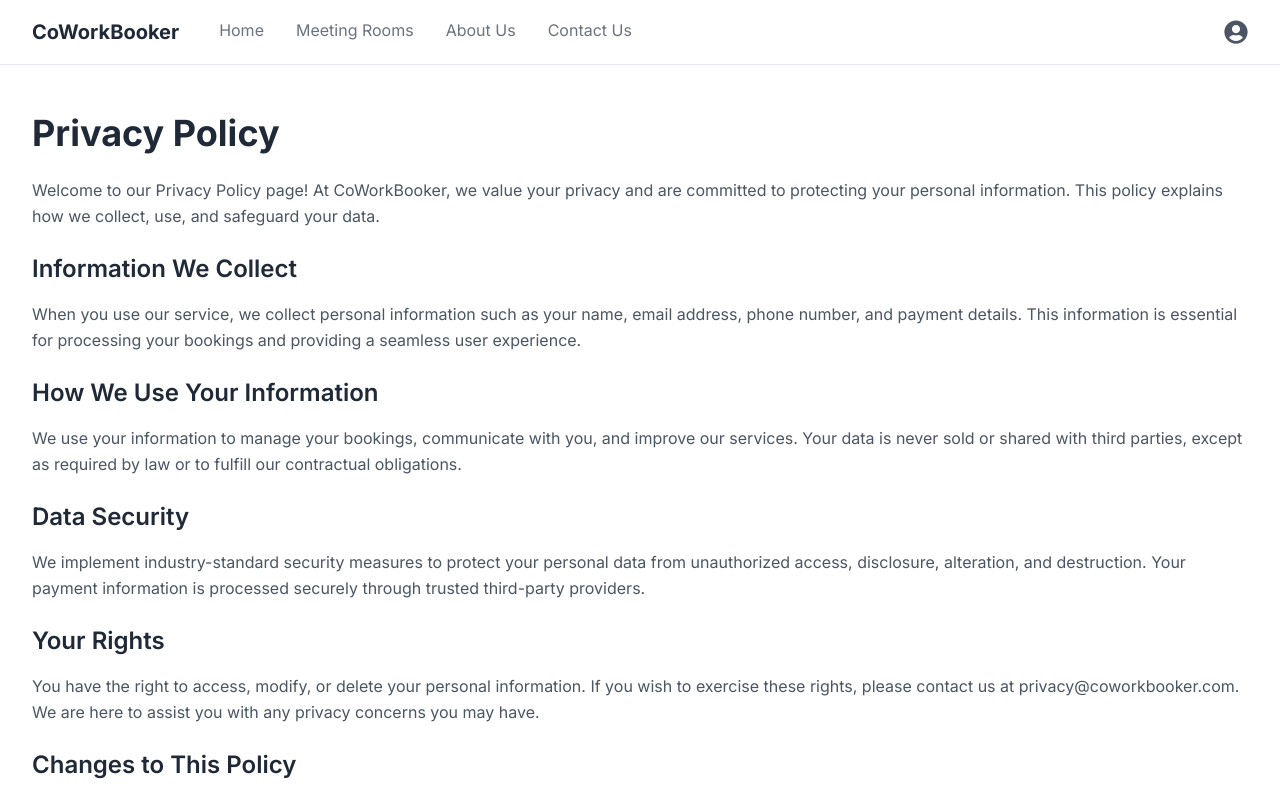
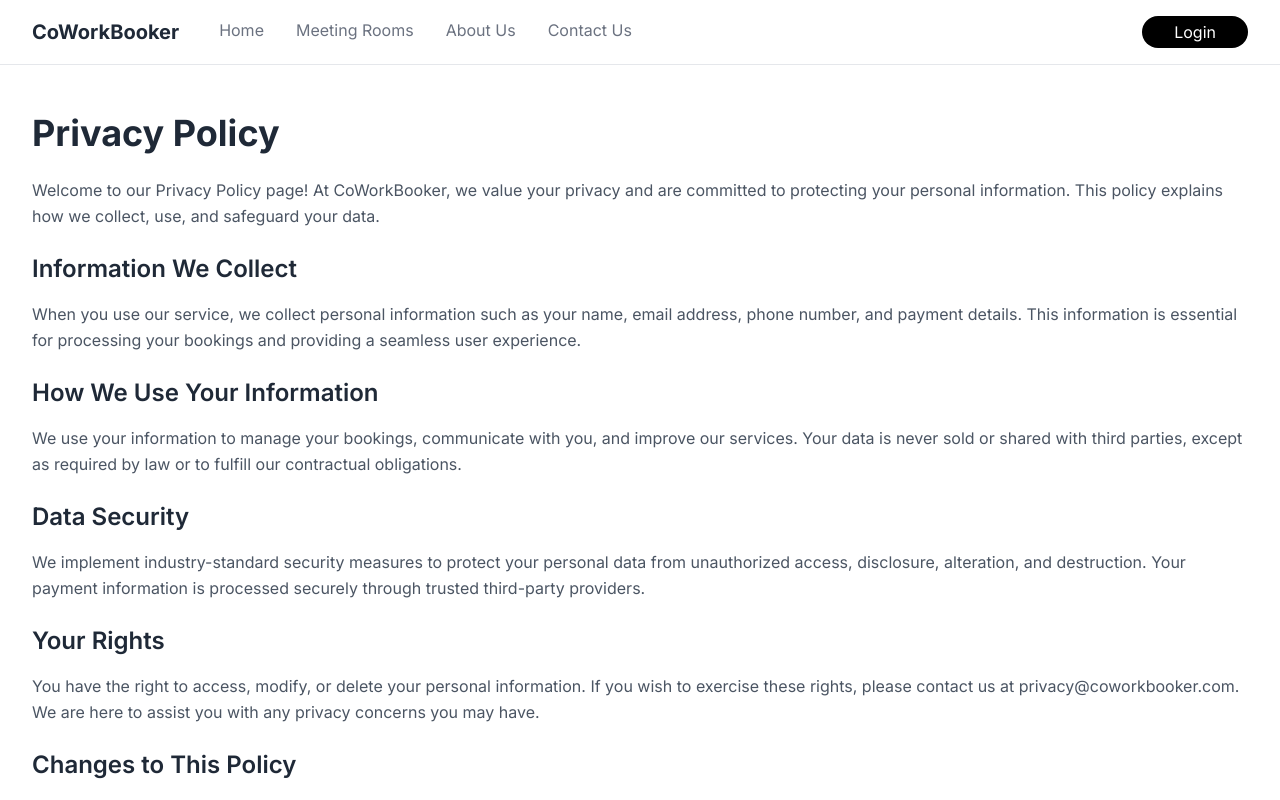
Before and after one commit to mdsejan/co-work-booker-client, a React (Vite) app: page /privacy-policy in a window 1280 px wide. Shown: the top 800 px of the page. Built offline with nearby package versions, Linux system fonts and the light colour scheme.

Commit message:
navlink by user role

```diff
--- a/src/components/Layouts/MainLayouts.tsx
+++ b/src/components/Layouts/MainLayouts.tsx
@@ -5,7 +5,7 @@
 const MainLayout = () => {
   return (
     <div className="">
-      <Navbar isAuthenticated={true} isAdmin={true} />
+      <Navbar />
       <Outlet></Outlet>
       <Footer></Footer>
     </div>
--- a/src/pages/shared/Navbar.tsx
+++ b/src/pages/shared/Navbar.tsx
@@ -2,20 +2,22 @@
 import { FaBars, FaTimes, FaUserCircle } from "react-icons/fa";
 import { Link, useLocation } from "react-router-dom";
 import { motion, useAnimation } from "framer-motion";
-import { useDispatch } from "react-redux";
-import { logout } from "@/redux/features/auth/authSlice";
+import { useDispatch, useSelector } from "react-redux";
+import {
+  logout,
+  selectCurrentUser,
+  useCurrentToken,
+} from "@/redux/features/auth/authSlice";
 
-interface NavbarProps {
-  isAuthenticated: boolean;
-  isAdmin: boolean;
-}
-
-const Navbar: React.FC<NavbarProps> = ({ isAuthenticated, isAdmin }) => {
+const Navbar: React.FC = () => {
   const [isOpen, setIsOpen] = useState(false);
   const [dropdownOpen, setDropdownOpen] = useState(false);
   const location = useLocation();
   const controls = useAnimation();
   const dispatch = useDispatch();
+
+  const currentUser = useSelector(selectCurrentUser);
+  const isAuthenticated = useSelector(useCurrentToken);
 
   const toggleMenu = () => {
     setIsOpen(!isOpen);
@@ -86,6 +88,20 @@
     </>
   );
 
+  const adminLinks = (
+    <Link
+      to="/admin-dashboard"
+      className={`block ${
+        location.pathname === "/admin-dashboard"
+          ? "text-blue-500 font-bold"
+          : "text-gray-500"
+      } hover:text-gray-900`}
+      onClick={closeMenu}
+    >
+      Admin Dashboard
+    </Link>
+  );
+
   return (
     <nav className="bg-white border-b">
       <div className="max-w-screen-2xl mx-auto px-4 sm:px-6 lg:px-8">
@@ -105,7 +121,7 @@
 
           {/* User and Menu Icons */}
           <div className="flex items-center">
-            {isAuthenticated ? (
+            {isAuthenticated && currentUser ? (
               <div className="relative">
                 <button
                   className="flex items-center text-gray-600 hover:text-gray-800"
@@ -115,13 +131,13 @@
                 </button>
                 {dropdownOpen && (
                   <div className="absolute right-0 mt-2 w-48 bg-white border border-gray-200 rounded-md shadow-lg py-2 z-50">
-                    {isAdmin ? (
+                    {currentUser.role === "admin" ? (
                       <>
                         <Link
-                          to="/dashboard"
+                          to="/admin-dashboard"
                           className="block px-4 py-2 text-gray-800 hover:bg-gray-100"
                         >
-                          Dashboard
+                          Admin Dashboard
                         </Link>
                         <button
                           onClick={handleLogout}
@@ -130,7 +146,7 @@
                           Logout
                         </button>
                       </>
-                    ) : (
+                    ) : currentUser.role === "user" ? (
                       <>
                         <Link
                           to="/my-bookings"
@@ -145,16 +161,16 @@
                           Logout
                         </button>
                       </>
-                    )}
+                    ) : null}
                   </div>
                 )}
               </div>
             ) : (
               <Link
                 to="/login"
-                className="text-white bg-violet-800 rounded-full px-4 py-2"
+                className="text-white bg-black rounded-full px-8 py-1"
               >
-                Login/Register
+                Login
               </Link>
             )}
 
@@ -185,7 +201,10 @@
         transition={{ duration: 0.3 }}
       >
         <div className="relative">
-          <div className="px-2 pt-2 pb-3 space-y-1 sm:px-3">{navLinks}</div>
+          <div className="px-2 pt-2 pb-3 space-y-1 sm:px-3">
+            {navLinks}
+            {currentUser && currentUser.role === "admin" && adminLinks}
+          </div>
         </div>
       </motion.div>
     </nav>
```
